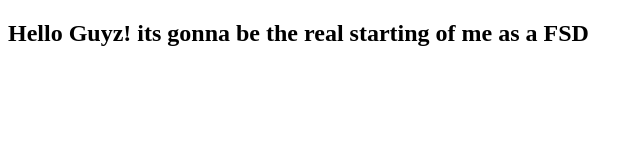
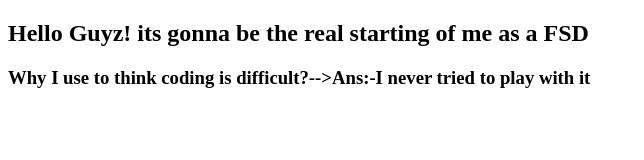
Before and after one commit to Sandykr29/Masai_assignment2, a plain HTML site: page january23/09.html in a window 1280 px wide. Shown: the whole page, without its empty margins (0-644 px from the left). Drawn offline with Linux system fonts and the light colour scheme.

Commit message:
new line added

```diff
--- a/january23/09.html
+++ b/january23/09.html
@@ -8,5 +8,6 @@
 </head>
 <body>
     <h2>Hello Guyz! its gonna be the real starting of me as a FSD</h2>
+    <h3>Why I use to think coding is difficult?-->Ans:-I never tried to play with it</h3>
 </body>
 </html>
```
